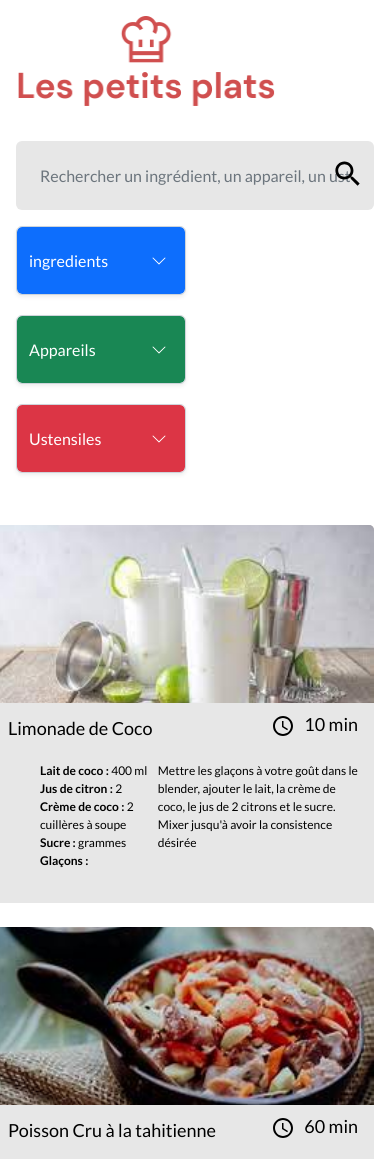
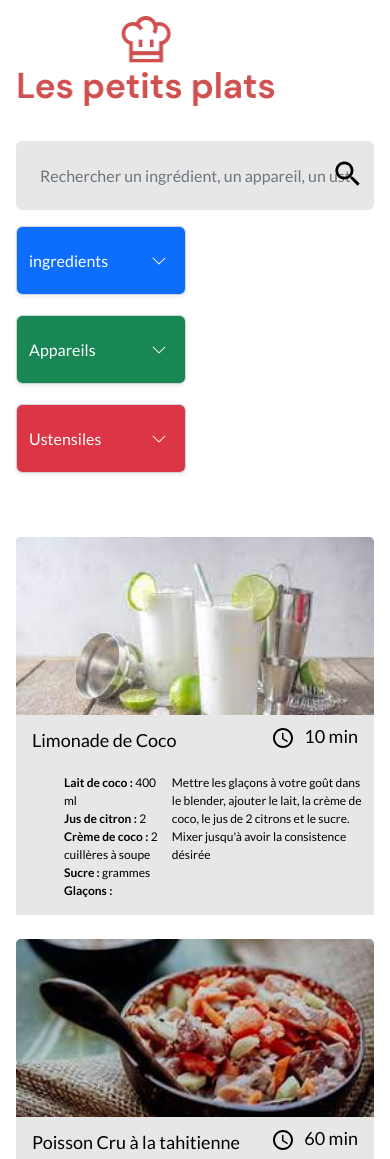
Before and after one commit to sousouben/Mouatakide_Souad_7_08062022, a website: page index.html in a window 390 px wide. Shown: the top 1159 px of the page. Drawn offline with nearby package versions, Linux system fonts and the light colour scheme.

Commit message:
modif responsive

```diff
--- a/index.html
+++ b/index.html
@@ -143,8 +143,8 @@
     </header>
 
     <!--cartes de recettes-->
-    <main class="container-fluid m-0 p-1 pb-2">
-      <div class="row d-flex align-items-center">
+    <main class="container-fluid m-0 p-3 pb-2">
+      <div class="row d-flex align-items-center justify-content-center">
         <div id="output" class="row p-0"></div>
       </div>
     </main>
```
